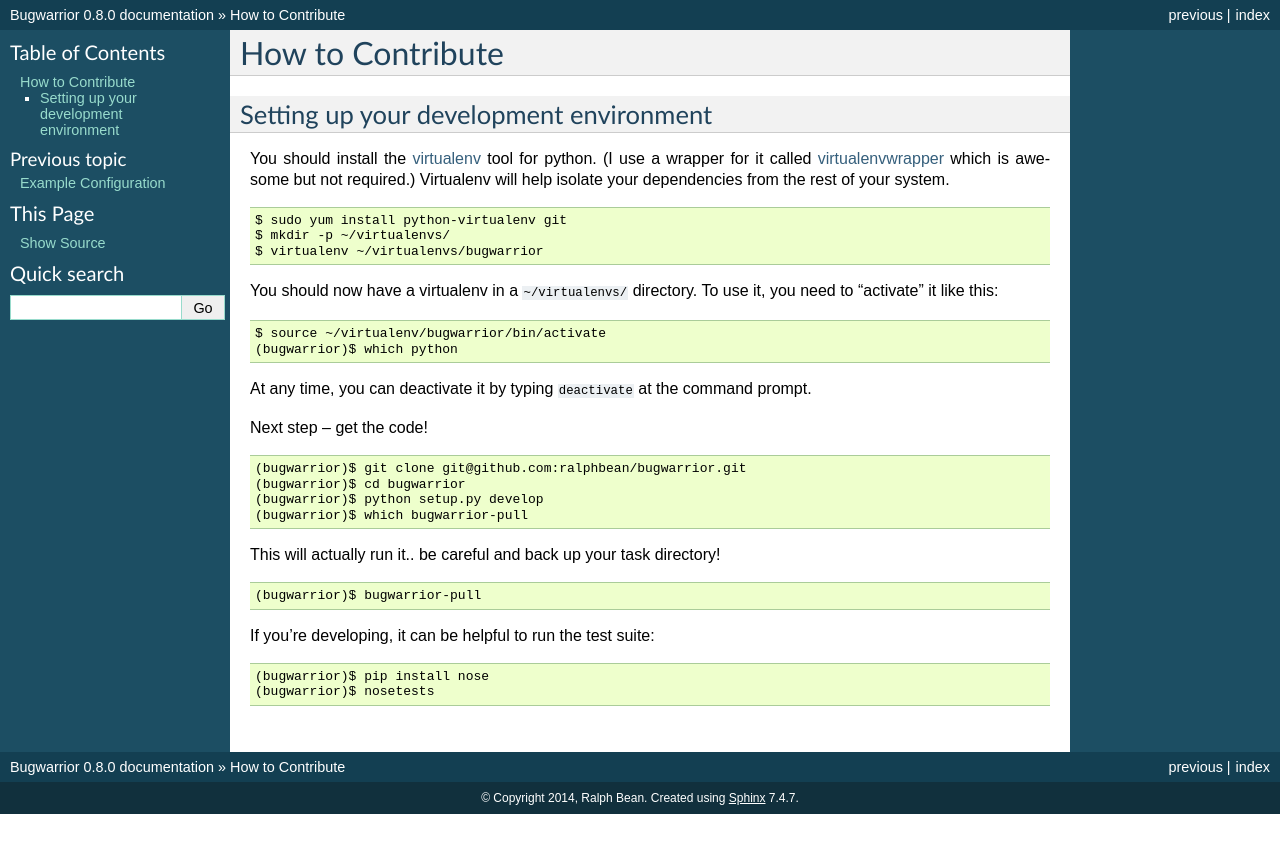
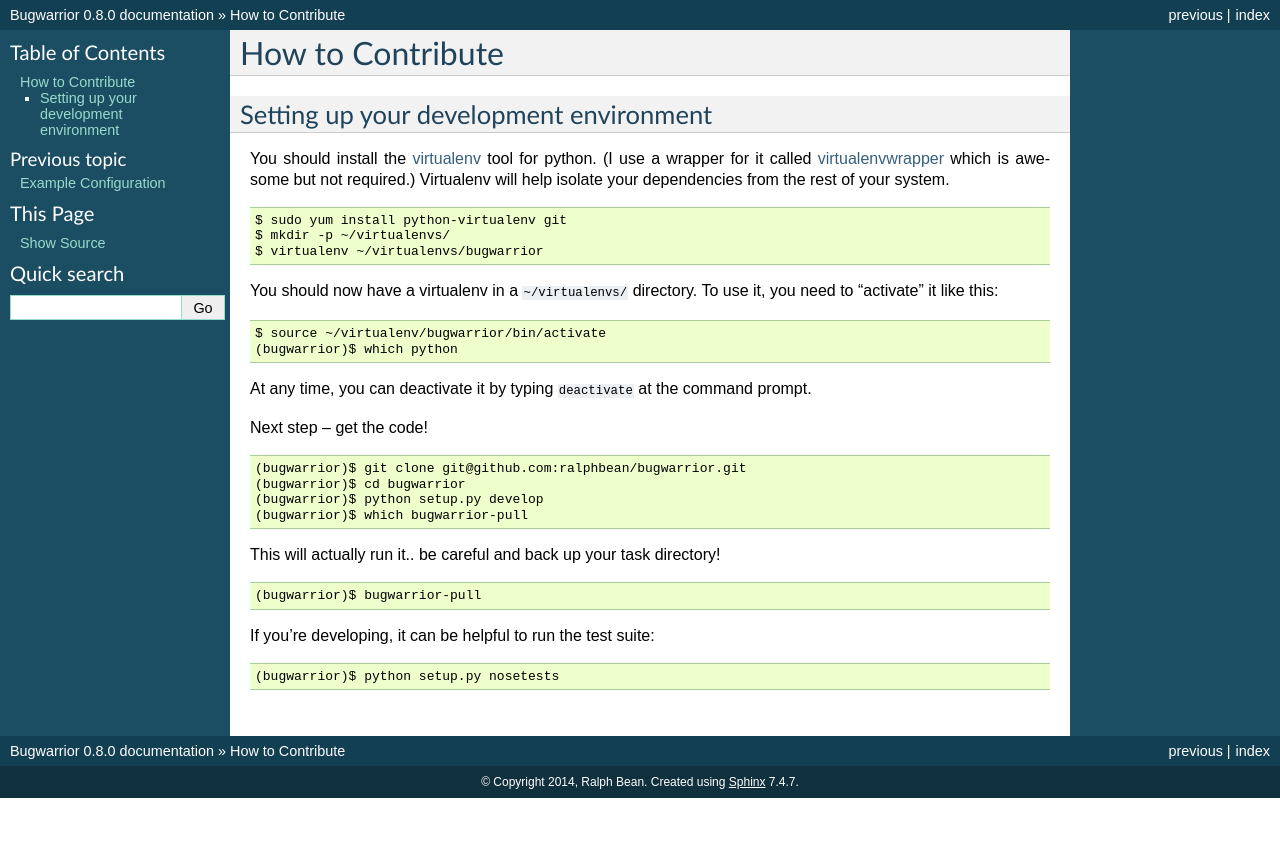
Before and after one commit to GothenburgBitFactory/bugwarrior, a Sphinx documentation site: the page built from bugwarrior/docs/contributing.rst, in a window 1280 px wide. Shown: the top 853 px of the page. Built offline with Sphinx 7.4.7, drawn with Linux system fonts in a browser that asks for light colours; pages that are not in the unit, such as notebooks, are missing from menus.

Commit message:
Fix test command documentation.
Simply running nosetests wont work because dependencies aren't installed
in the virtualenv. You'd have to manually pip install each dependency
like travis currently does.

Nose recommends this as "the easiest way to run tests with nose".
http://nose.readthedocs.org/en/latest/api/commands.html

```diff
--- a/bugwarrior/docs/contributing.rst
+++ b/bugwarrior/docs/contributing.rst
@@ -42,5 +42,4 @@
 
 If you're developing, it can be helpful to run the test suite::
 
-    (bugwarrior)$ pip install nose
-    (bugwarrior)$ nosetests
+    (bugwarrior)$ python setup.py nosetests
```
